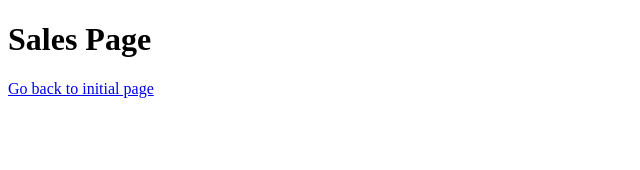
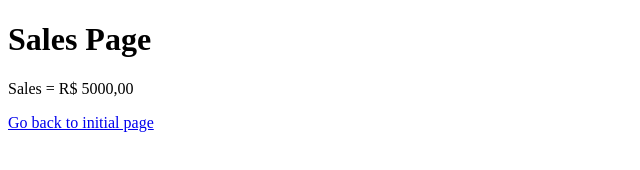
Before and after one commit to jgabriiell/Git-Github-Class, a plain HTML site: page sales.html in a window 1280 px wide. Shown: the whole page, without its empty margins (0-640 px from the left). Drawn offline with Linux system fonts and the light colour scheme.

Commit message:
Sales amount added

```diff
--- a/sales.html
+++ b/sales.html
@@ -7,6 +7,7 @@
 </head>
 <body>
     <h1>Sales Page</h1>
+    <p>Sales = R$ 5000,00</p>
     <a href="index.html">Go back to initial page</a>
 </body>
 </html>
```
